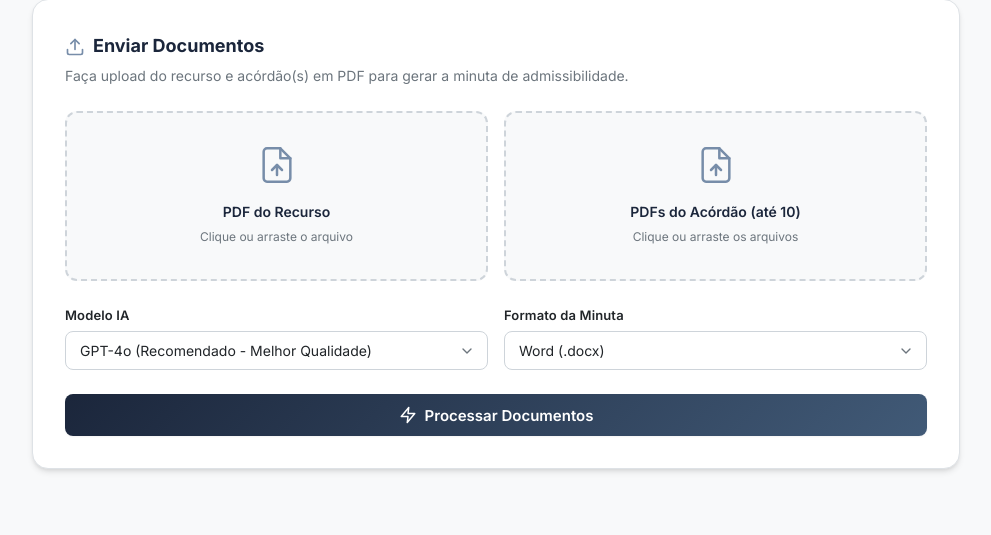
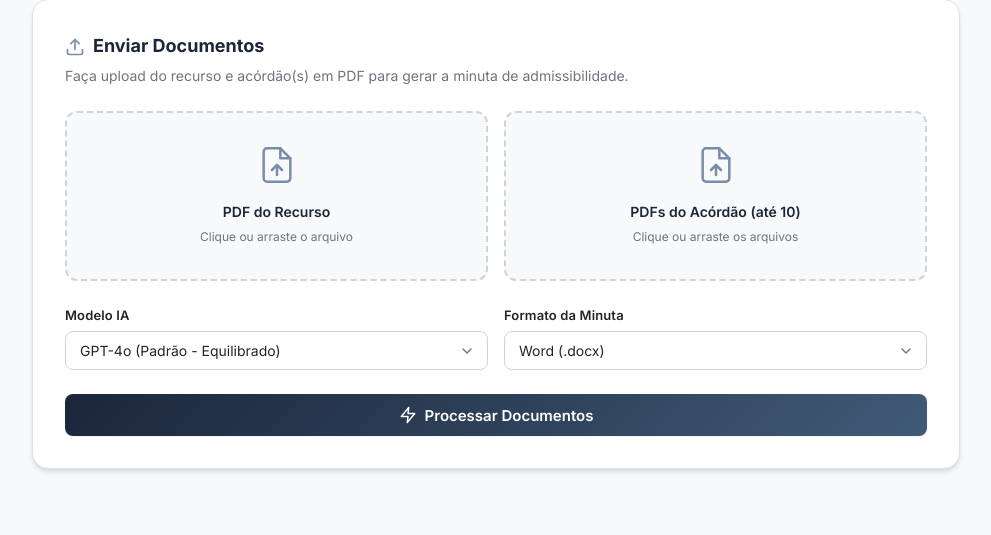
Before and after one commit to tonicoimbra/assessores, a Flask app: page / in a window 1280 px wide. Shown: the part 150-685 px from the top of the page, without its empty margins (144-1135 px from the left). Run offline with Flask 3, Linux system fonts and the light colour scheme.

Commit message:
chore: atualiza modelos e gitignore para evitar arquivos grandes

```diff
--- a/templates/web/index.html
+++ b/templates/web/index.html
@@ -107,12 +107,19 @@
             <div class="form-group">
               <label class="form-label" for="modelo">Modelo IA</label>
               <select class="form-select" name="modelo" id="modelo">
-                <option value="gpt-4o" {% if default_model=="gpt-4o" %}selected{% endif %}>GPT-4o (Recomendado - Melhor
-                  Qualidade)</option>
+                <option value="gpt-4o" {% if default_model=="gpt-4o" %}selected{% endif %}>
+                  GPT-4o (Padrão - Equilibrado)</option>
+                <option value="anthropic/claude-3.5-sonnet" {% if default_model=="anthropic/claude-3.5-sonnet"
+                  %}selected{% endif %}>
+                  Claude 3.5 Sonnet (Recomendado Jurídico)</option>
+                <option value="qwen/qwen-2.5-72b-instruct" {% if default_model=="qwen/qwen-2.5-72b-instruct"
+                  %}selected{% endif %}>
+                  Qwen 2.5 72B (Custo-Benefício - Inteligente)</option>
                 <option value="deepseek/deepseek-r1" {% if default_model=="deepseek/deepseek-r1" %}selected{% endif %}>
                   DeepSeek R1 (Raciocínio Avançado)</option>
                 <option value="google/gemini-2.0-flash-001" {% if default_model=="google/gemini-2.0-flash-001"
-                  %}selected{% endif %}>Gemini 2.0 Flash (Mais Rápido)</option>
+                  %}selected{% endif %}>
+                  Gemini 2.0 Flash (Mais Rápido)</option>
               </select>
             </div>
             <div class="form-group">
```
Also changed, not shown: 1 other file.
